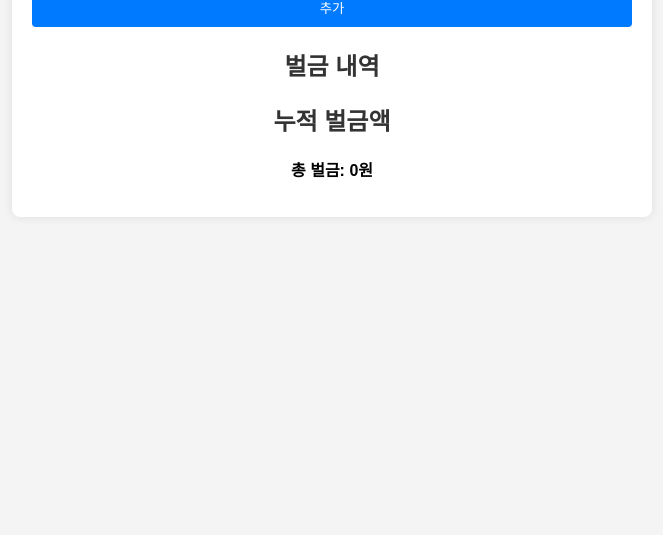
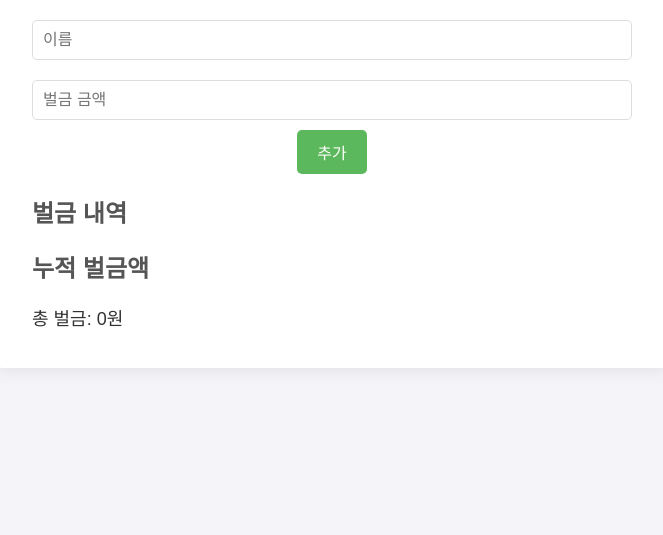
Before and after one commit to SON-0822/penalty, a plain HTML site: page index.html in a window 1280 px wide. Shown: the part 265-800 px from the top of the page, without its empty margins (308-971 px from the left). Drawn offline with Linux system fonts and the light colour scheme.

Commit message:
Update money.css

```diff
--- a/money.css
+++ b/money.css
@@ -1,72 +1,102 @@
 body {
     font-family: Arial, sans-serif;
-    background-color: #f4f4f4;
+    display: flex;
+    justify-content: center;
+    align-items: center;
+    height: 100vh;
     margin: 0;
-    padding: 0;
+    background-color: #f4f4f9;
 }
 
 .container {
-    width: 90%;
+    background: #ffffff;
+    padding: 20px 40px;
+    border-radius: 10px;
+    box-shadow: 0 0 20px rgba(0, 0, 0, 0.1);
+    text-align: center;
+    width: 80%;
     max-width: 600px;
-    margin: 50px auto;
-    background: #fff;
-    padding: 20px;
-    box-shadow: 0 0 10px rgba(0, 0, 0, 0.1);
-    border-radius: 8px;
 }
 
-h1, h2 {
-    text-align: center;
+h1 {
+    margin-bottom: 20px;
     color: #333;
 }
 
 form {
-    display: flex;
-    flex-direction: column;
-    gap: 10px;
+    margin-bottom: 20px;
 }
 
-form input {
+input[type="text"],
+input[type="number"] {
+    width: calc(100% - 22px); /* Full width minus padding */
     padding: 10px;
+    margin: 10px 0;
     border: 1px solid #ddd;
-    border-radius: 4px;
+    border-radius: 5px;
+    font-size: 16px;
 }
 
-form button {
-    padding: 10px;
+button {
+    padding: 10px 20px;
     border: none;
-    background: #007bff;
+    border-radius: 5px;
+    background: #5cb85c;
     color: white;
-    border-radius: 4px;
+    font-size: 16px;
     cursor: pointer;
 }
 
-form button:hover {
-    background: #0056b3;
+button:hover {
+    background: #4cae4c;
 }
 
 .fine-list {
+    text-align: left;
+}
+
+.fine-list h2 {
     margin-top: 20px;
+    color: #555;
 }
 
 .fine-list ul {
-    list-style: none;
+    list-style-type: none;
     padding: 0;
 }
 
 .fine-list li {
     background: #f9f9f9;
+    margin: 5px 0;
     padding: 10px;
     border: 1px solid #ddd;
-    border-radius: 4px;
-    margin-bottom: 10px;
+    border-radius: 5px;
     display: flex;
     justify-content: space-between;
     align-items: center;
 }
 
+.fine-list li span {
+    font-size: 16px;
+    color: #333;
+}
+
+.fine-list li button {
+    padding: 5px 10px;
+    border: none;
+    border-radius: 5px;
+    background: #d9534f;
+    color: white;
+    font-size: 14px;
+    cursor: pointer;
+}
+
+.fine-list li button:hover {
+    background: #c9302c;
+}
+
 #total {
-    font-weight: bold;
-    text-align: center;
+    font-size: 18px;
     margin-top: 20px;
+    color: #333;
 }
```
